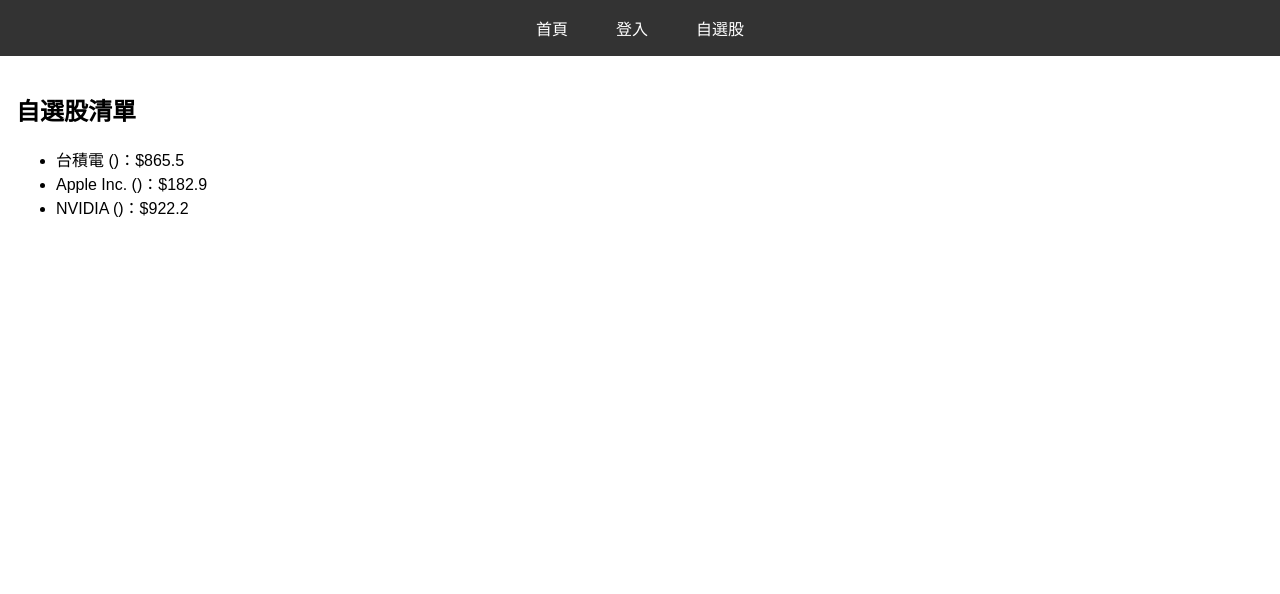
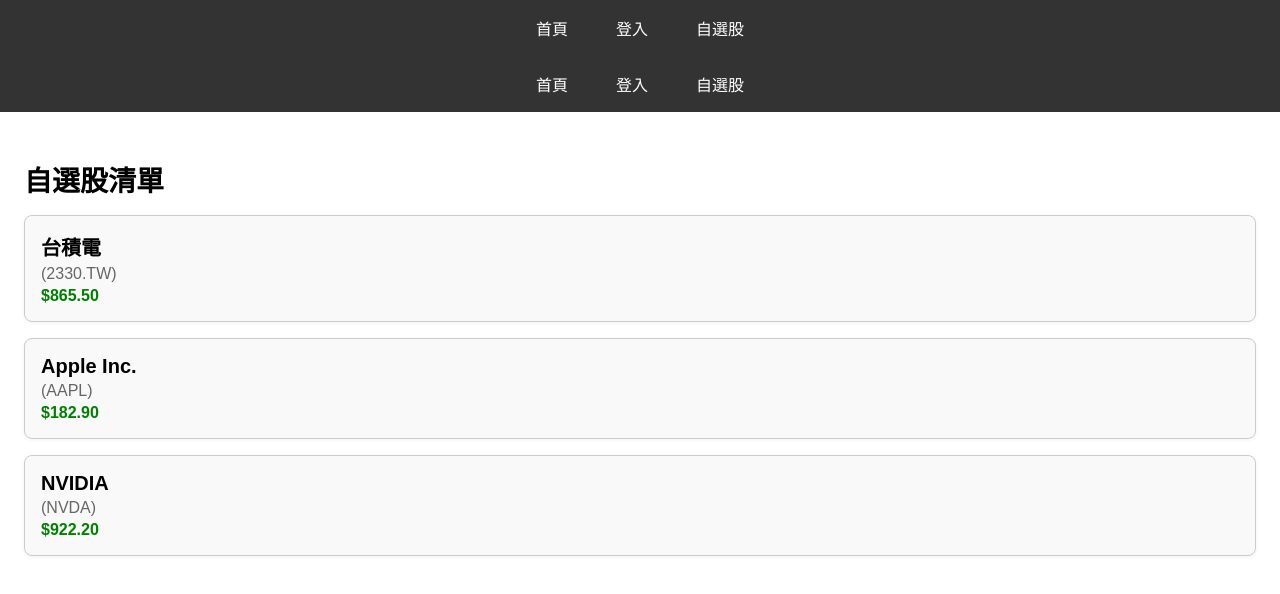
Before and after one commit to joeboyce03/stock-tracker, a Next.js app: page /watchlist in a window 1280 px wide. Shown: the top 594 px of the page. Built offline with nearby package versions, Linux system fonts and the light colour scheme.

Commit message:
Style: 改善自選股 watchlist 頁面樣式與卡片顯示

```diff
--- a/pages/watchlist.js
+++ b/pages/watchlist.js
@@ -1,41 +1,42 @@
-// pages/watchlist.js
-import { useEffect, useState } from 'react';
+import React, { useEffect, useState } from 'react';
+import Navbar from '../components/Navbar';
 
-export default function Watchlist() {
+const Watchlist = () => {
   const [stocks, setStocks] = useState([]);
-  const [loading, setLoading] = useState(true);
-  const [error, setError] = useState(null);
 
   useEffect(() => {
-    const fetchWatchlist = async () => {
-      try {
-        const response = await fetch('/api/watchlist');
-        if (!response.ok) throw new Error('Failed to load data');
-        const data = await response.json();
-        setStocks(data);
-      } catch (err) {
-        setError(err.message);
-      } finally {
-        setLoading(false);
-      }
-    };
-
-    fetchWatchlist();
+    fetch('/api/watchlist')
+      .then(res => res.json())
+      .then(data => setStocks(data));
   }, []);
 
-  if (loading) return <p>載入中...</p>;
-  if (error) return <p>錯誤：{error}</p>;
+  return (
+    <>
+      <Navbar />
+      <main style={{ padding: '1.5rem', fontFamily: 'Arial' }}>
+        <h2 style={{ fontSize: '1.75rem', marginBottom: '1rem' }}>自選股清單</h2>
+        <div style={{ display: 'grid', gap: '1rem' }}>
+          {stocks.map(stock => (
+            <div key={stock.symbol} style={{
+              border: '1px solid #ccc',
+              borderRadius: '8px',
+              padding: '1rem',
+              backgroundColor: '#f9f9f9',
+              boxShadow: '0 1px 4px rgba(0,0,0,0.05)'
+            }}>
+              <strong style={{ fontSize: '1.25rem' }}>{stock.name}</strong>
+              <p style={{ margin: '0.25rem 0', color: '#666' }}>({stock.symbol})</p>
+              <p style={{ margin: 0 }}>
+                <span style={{ fontWeight: 'bold', color: '#008000' }}>
+                  ${stock.price.toFixed(2)}
+                </span>
+              </p>
+            </div>
+          ))}
+        </div>
+      </main>
+    </>
+  );
+};
 
-  return (
-    <div style={{ padding: '1rem' }}>
-      <h2>自選股清單</h2>
-      <ul>
-        {stocks.map((stock, index) => (
-          <li key={index}>
-            {stock.name} ({stock.code})：${stock.price}
-          </li>
-        ))}
-      </ul>
-    </div>
-  );
-}
+export default Watchlist;
```
